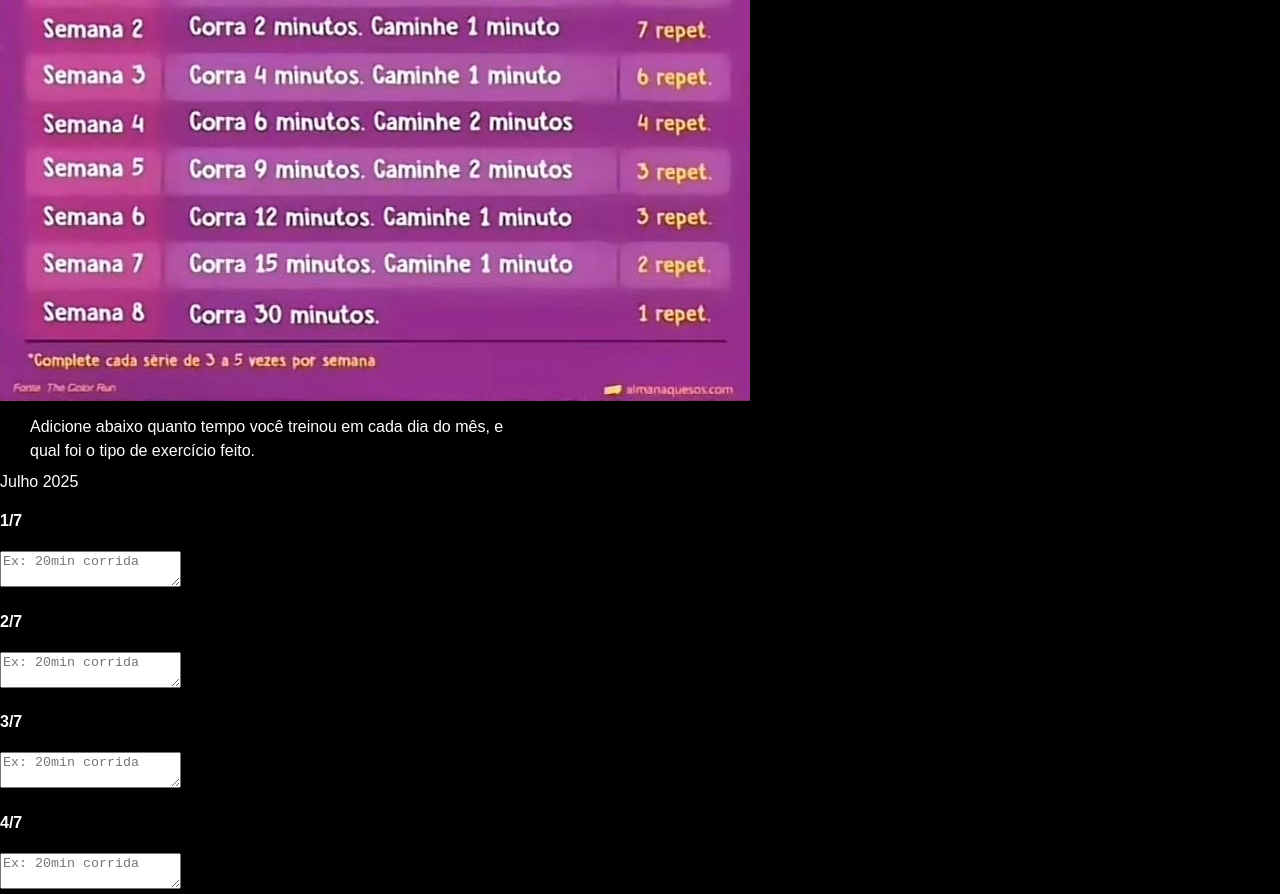
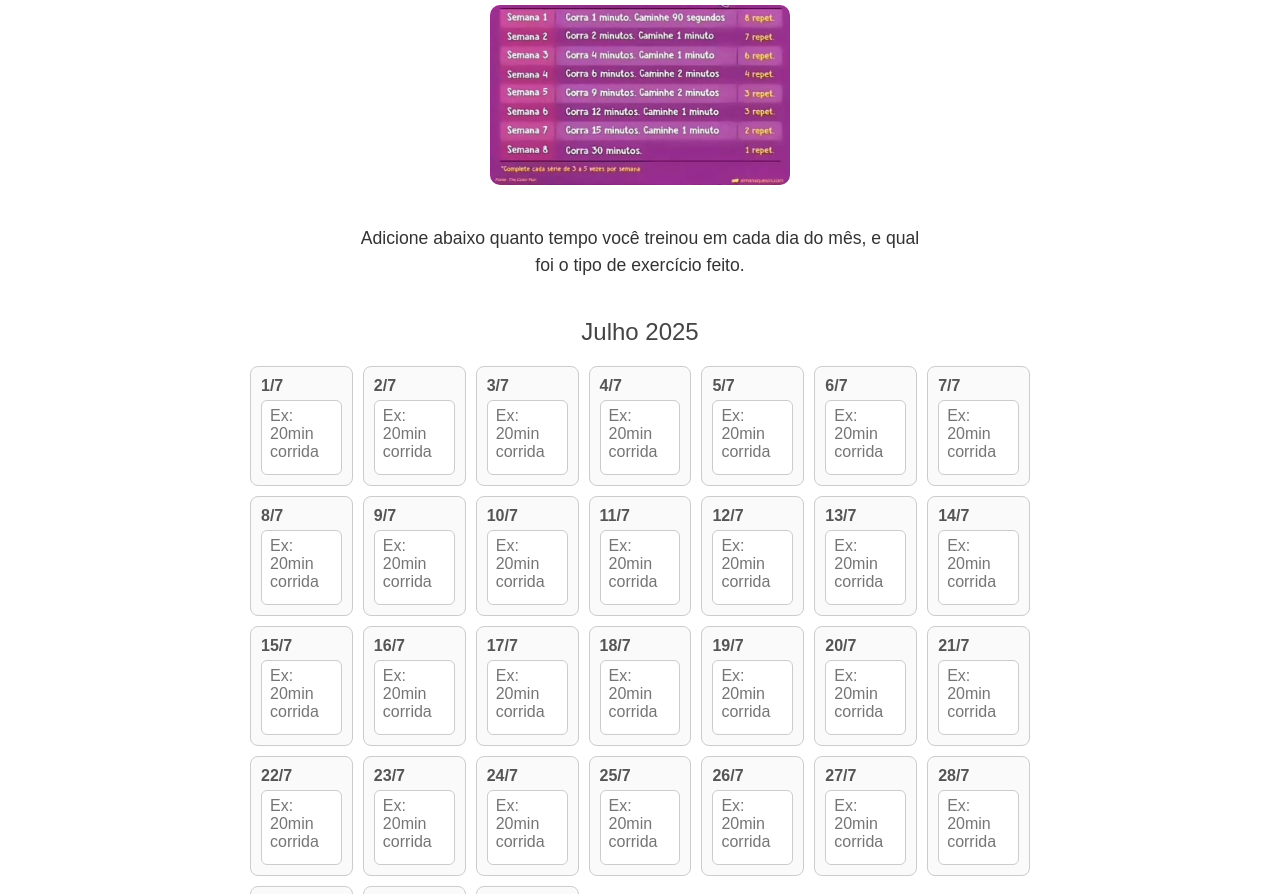
Before and after one commit to Two7ffx217/meu-site-treino, a plain HTML site: page Cardio.html in a window 1280 px wide. Shown: the part 130-1024 px from the top of the page. Drawn offline with Linux system fonts and the light colour scheme.

Commit message:
Atualização do site para novo layouttt

```diff
--- a/Cardio.html
+++ b/Cardio.html
@@ -2,6 +2,7 @@
 <html lang="pt-BR">
 <head>
   <meta charset="UTF-8" />
+  <meta name="viewport" content="width=device-width, initial-scale=1" />
   <title>Cardio</title>
   <link rel="stylesheet" href="style.css" />
   <link
@@ -10,10 +11,133 @@
   />
   <link rel="icon" href="imgs/pro.png" type="image/png" />
   <style>
+    /* Box sizing para facilitar cálculos */
+    * {
+      box-sizing: border-box;
+    }
+
+    /* Evita scroll horizontal */
+    html, body {
+      margin: 0;
+      padding: 0;
+      overflow-x: hidden;
+      width: 100%;
+    }
+
+    body {
+      font-family: Arial, sans-serif;
+      display: flex;
+      flex-direction: column;
+      align-items: center;
+      margin: 20px auto;
+      max-width: 100%;
+      background-color: #fff; /* Se quiser fundo branco */
+      color: #000; /* Cor do texto */
+    }
+
+    h1 {
+      text-align: center;
+      margin: 20px 0;
+      font-size: 3em;
+      color: #222;
+    }
+
+    .img-cardio {
+      display: block;
+      margin: 20px auto 30px;
+      max-width: 300px;
+      width: 90%;
+      height: auto;
+      border-radius: 10px;
+    }
+
+    .descricao {
+      max-width: 600px;
+      margin: 0 auto 30px;
+      text-align: center;
+      padding: 0 10px;
+      font-size: 1.1em;
+      color: #333;
+    }
+
+    .month-title {
+      text-align: center;
+      font-size: 1.5em;
+      margin-bottom: 20px;
+      padding: 0 10px;
+      color: #444;
+    }
+
+    .calendar {
+      display: grid;
+      grid-template-columns: repeat(7, 1fr);
+      gap: 10px;
+      max-width: 800px;
+      width: 100%;
+      margin: 0 auto;
+      padding: 0 10px;
+    }
+
+    .day {
+      border: 1px solid #ccc;
+      padding: 10px;
+      border-radius: 8px;
+      min-height: 120px;
+      background-color: #fafafa;
+      display: flex;
+      flex-direction: column;
+    }
+
+    .day h4 {
+      margin: 0 0 5px 0;
+      font-weight: 600;
+      color: #555;
+    }
+
+    .day textarea {
+      width: 100%;
+      resize: none;
+      height: 60px;
+      font-size: 1em;
+      padding: 6px 8px;
+      border-radius: 6px;
+      border: 1px solid #ccc;
+      flex-grow: 1;
+      font-family: Arial, sans-serif;
+      color: #333;
+    }
+
+    .voltar-icon {
+      position: fixed;
+      top: 20px;
+      left: 20px;
+      font-size: 20px;
+      color: #333;
+      text-decoration: none;
+      background-color: #f0f0f0;
+      padding: 8px 12px;
+      border-radius: 6px;
+      box-shadow: 0 2px 5px rgba(0, 0, 0, 0.2);
+      transition: background-color 0.3s;
+      z-index: 9999;
+    }
+
+    .voltar-icon:hover {
+      background-color: #ddd;
+    }
+
+    .banner {
+      margin: 30px 0;
+      text-align: center;
+      font-size: 1.2em;
+      color: #e63946;
+      font-weight: 700;
+    }
+
     /* Ajustes para Mobile */
     @media (max-width: 600px) {
       body {
-    margin: 10px;
+        margin: 10px auto;
       }
 
       h1 {
@@ -22,7 +146,6 @@
 
       .img-cardio {
         max-width: 90%;
-    height: auto;
         margin: 20px auto 30px;
       }
 
@@ -67,12 +190,11 @@
         padding: 10px 14px;
       }
 
-  .banner p {
+      .banner {
         font-size: 1.3em;
         margin: 20px 10px;
       }
     }
-
   </style>
 </head>
 <body>
--- a/Treinos.css
+++ b/Treinos.css
@@ -1,3 +1,16 @@
+/* Box sizing para facilitar cálculos */
+* {
+  box-sizing: border-box;
+}
+
+/* Evita scroll horizontal */
+html, body {
+  margin: 0;
+  padding: 0;
+  overflow-x: hidden;
+  width: 100%;
+}
+
 body {
   margin: 0;
   padding: 0;
@@ -5,21 +18,32 @@ body {
   color: #fff;
   font-family: Arial, sans-serif;
   text-align: center;
+  display: flex;
+  flex-direction: column;
+  align-items: center;
+  max-width: 100%;
 }
 
+/* Título */
 h1 {
   margin-top: 40px;
   font-size: 3em;
+  width: 100%;
 }
 
+/* Container flexível para cards */
 .container {
   display: flex;
   justify-content: center;
   gap: 40px;
   margin-top: 60px;
   flex-wrap: wrap;
+  max-width: 100%;
+  padding: 0 10px;
+  box-sizing: border-box;
 }
 
+/* Cartões */
 .card {
   background-color: #1a1a1a;
   padding: 20px;
@@ -29,6 +53,7 @@ h1 {
   text-decoration: none;
   color: white;
   transition: transform 0.2s;
+  cursor: pointer;
 }
 
 .card img {
@@ -58,6 +83,7 @@ h1 {
     gap: 20px;
     margin-top: 30px;
     padding: 0 10px;
+    width: 100%;
   }
 
   .card {
```
Also changed, not shown: index.html (+1 -2 lines). Lines whose indentation alone changed are shown as unchanged.
